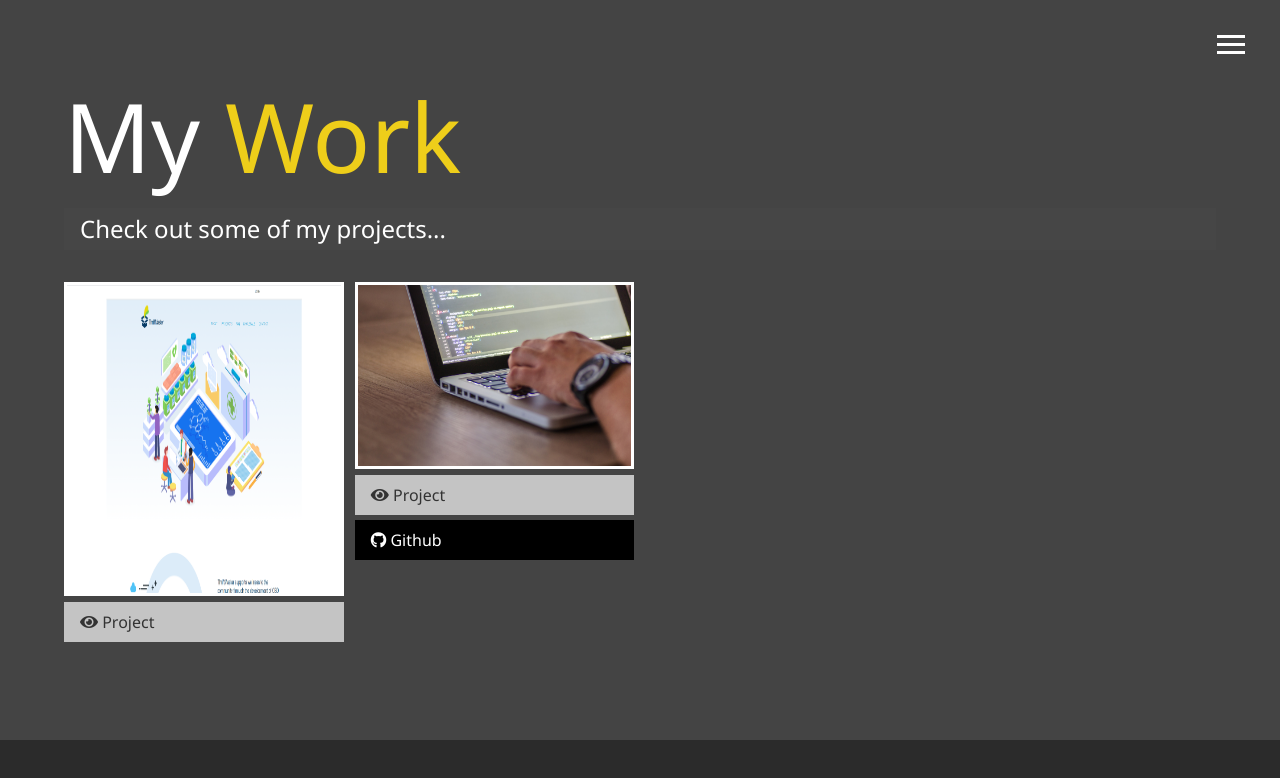
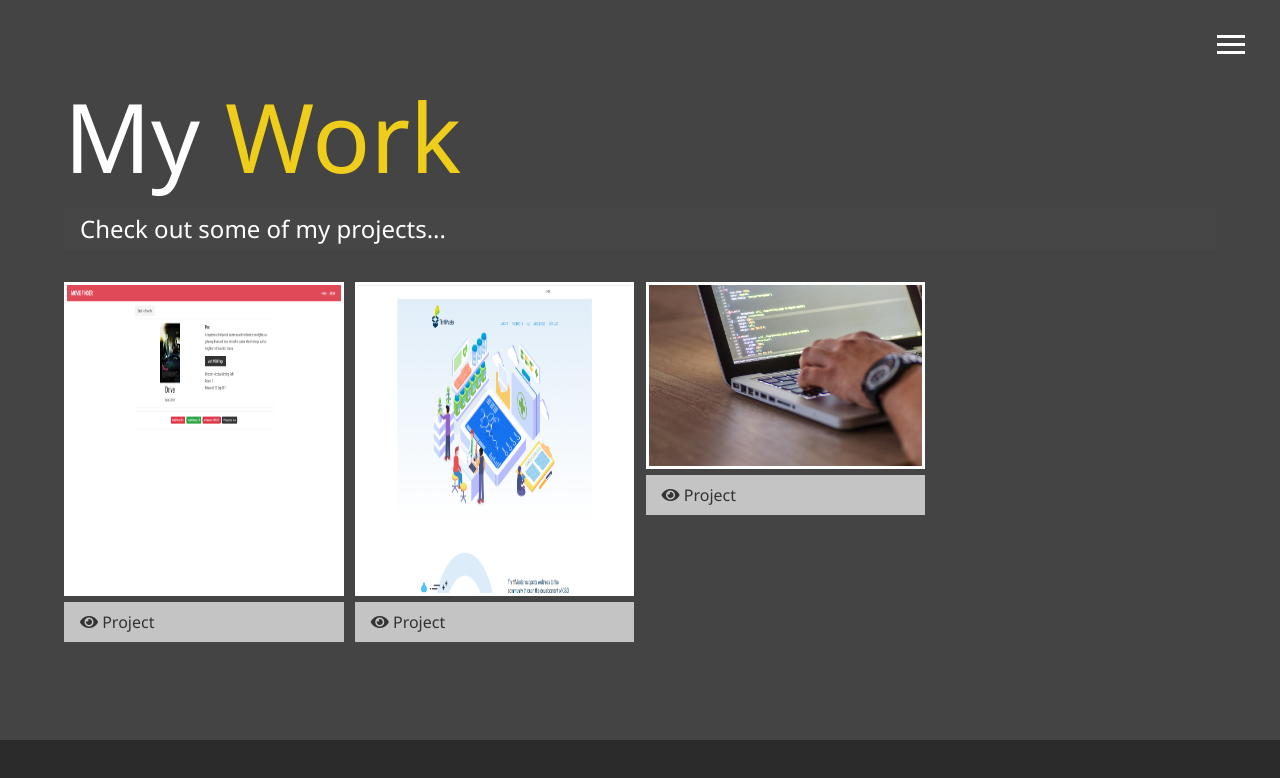
Before and after one commit to jcbcouch/portfolio, a plain HTML site: page work.html in a window 1280 px wide. Drawn offline with Linux system fonts and the light colour scheme.

Commit message:
added a project

```diff
--- a/work.html
+++ b/work.html
@@ -79,18 +79,18 @@
         <a href="#" class="btn-dark">
           <i class="fab fa-github"></i> Github
         </a>
-      </div>
+      </div> -->
       <div class="item">
-        <a href="#!">
-          <img src="img/projects/project3.jpg" alt="Project">
+        <a href="https://react-mov.herokuapp.com/">
+          <img src="img/projects/movieapp.png" alt="Project" height='314px'>
         </a>
-        <a href="#" class="btn-light">
+        <a href="https://react-mov.herokuapp.com/" class="btn-light">
           <i class="fas fa-eye"></i> Project
         </a>
-        <a href="#" class="btn-dark">
+        <!-- <a href="#" class="btn-dark">
           <i class="fab fa-github"></i> Github
-        </a>
-      </div> -->
+        </a> -->
+      </div>
       <div class="item">
         <a href="https://thriftmasterholdings.azurewebsites.net/">
           <img src="img/projects/thrift.png" alt="Project" height='314px'>
@@ -109,9 +109,9 @@
         <a href="https://mighty-depths-73979.herokuapp.com/" class="btn-light">
           <i class="fas fa-eye"></i> Project
         </a>
-        <a href="https://github.com/jcbcouch/devConnector" class="btn-dark">
+        <!-- <a href="https://github.com/jcbcouch/devConnector" class="btn-dark">
           <i class="fab fa-github"></i> Github
-        </a>
+        </a> -->
       </div>
     </div>
   </main>
```
Also changed, not shown: img/projects/movieapp.png (added).
